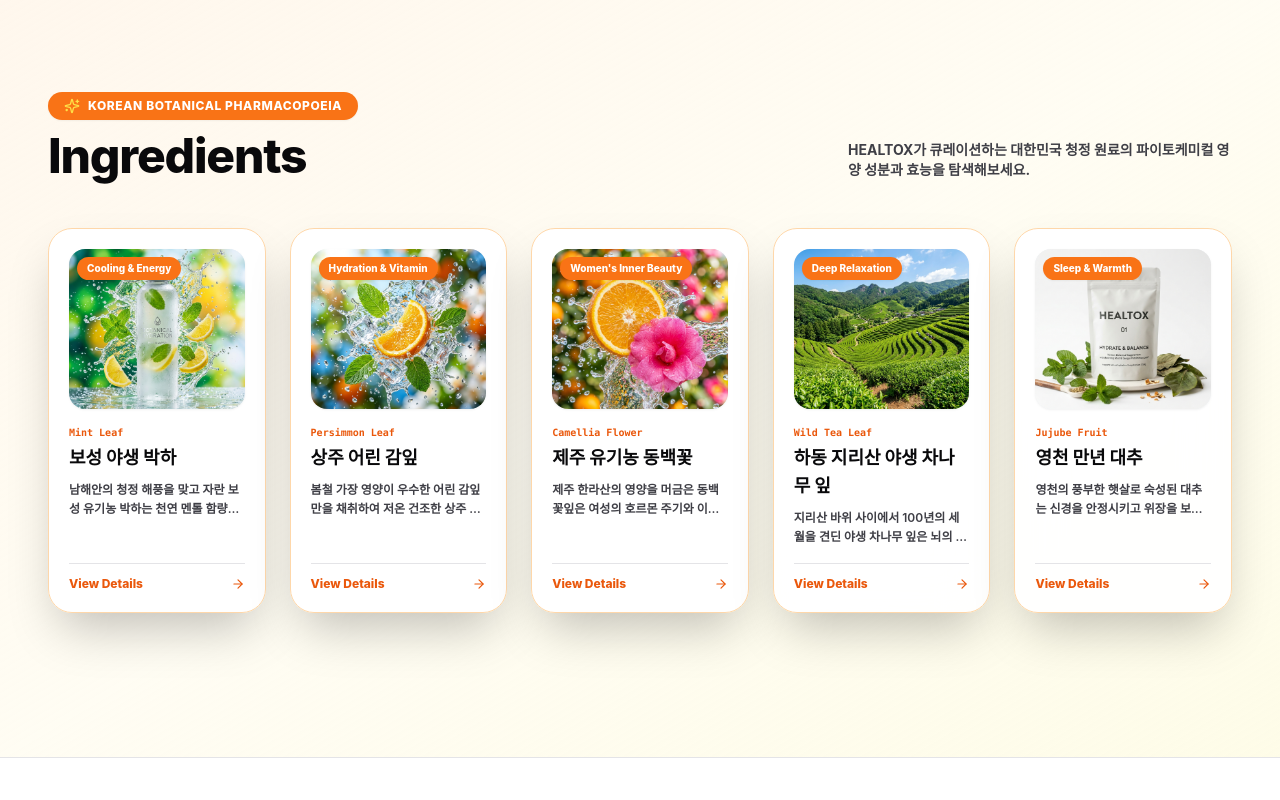
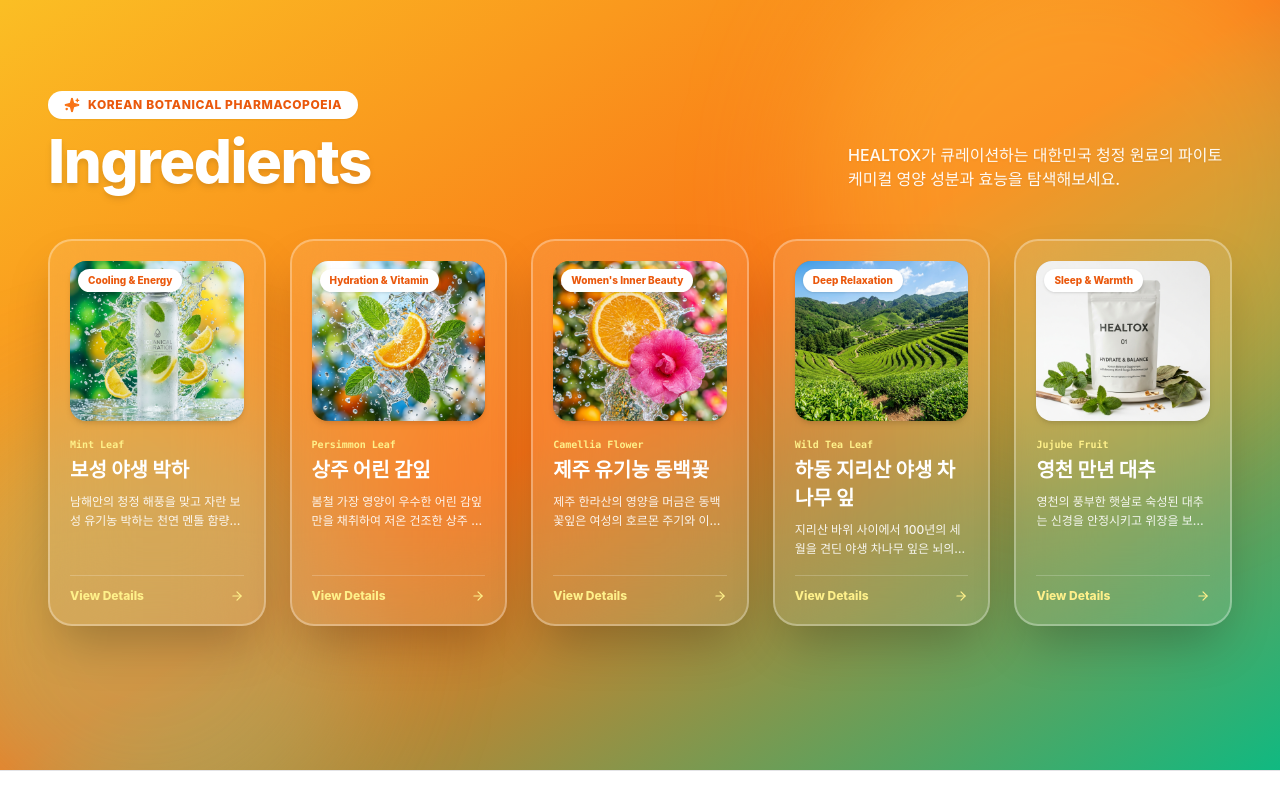
Before and after one commit to hiderue100-beep/healtox-landing-page, a Next.js app: page / in a window 1280 px wide. Shown: the part 3180-3980 px from the top of the page. Built offline with nearby package versions, Linux system fonts and the light colour scheme; a web font is replaced by a local one.

Commit message:
feat: update Ingredients section background to exact hero signature gradient with ultra-readable glassmorphic cards

```diff
--- a/components/IngredientExplorer.tsx
+++ b/components/IngredientExplorer.tsx
@@ -103,35 +103,40 @@
   const [selectedIngredient, setSelectedIngredient] = useState<Ingredient | null>(null);
 
   return (
-    <section id="ingredient-explorer" className="py-24 bg-gradient-to-br from-orange-50 via-amber-50/60 to-yellow-50 text-primary-DEFAULT relative border-t border-orange-200/60">
-      <div className="max-w-7xl mx-auto px-6 md:px-12">
+    <section id="ingredient-explorer" className="py-24 bg-gradient-to-br from-amber-400 via-orange-500 to-emerald-500 text-white relative overflow-hidden">
+
+      {/* Background Ambient Spheres matching Hero/Newsletter */}
+      <div className="absolute top-0 right-0 w-[550px] h-[550px] bg-yellow-300/30 rounded-full blur-3xl pointer-events-none -mr-20 -mt-20" />
+      <div className="absolute bottom-0 left-0 w-[450px] h-[450px] bg-emerald-300/30 rounded-full blur-3xl pointer-events-none -ml-20 -mb-20" />
+
+      <div className="max-w-7xl mx-auto px-6 md:px-12 relative z-10">
 
         {/* Section Header */}
         <div className="flex flex-col md:flex-row md:items-end justify-between gap-6 mb-12">
           <div>
-            <div className="inline-flex items-center gap-2 px-4 py-1.5 rounded-full bg-orange-500 text-white text-xs font-extrabold uppercase tracking-wider mb-3 shadow-sm">
-              <Sparkles className="w-4 h-4 text-yellow-300" />
+            <div className="inline-flex items-center gap-2 px-4 py-1.5 rounded-full bg-white text-orange-600 text-xs font-extrabold uppercase tracking-wider mb-3 shadow-sm">
+              <Sparkles className="w-4 h-4 text-orange-500 fill-orange-500" />
               Korean Botanical Pharmacopoeia
             </div>
-            <h2 className="text-4xl sm:text-5xl font-extrabold text-[#09090B] tracking-tight leading-none">
+            <h2 className="text-4xl sm:text-5xl lg:text-6xl font-extrabold text-white tracking-tight leading-none drop-shadow-md">
               Ingredients
             </h2>
           </div>
-          <p className="text-sm text-primary-muted max-w-sm font-bold">
+          <p className="text-sm sm:text-base text-white/95 max-w-sm font-medium drop-shadow-sm">
             HEALTOX가 큐레이션하는 대한민국 청정 원료의 파이토케미컬 영양 성분과 효능을 탐색해보세요.
           </p>
         </div>
 
-        {/* Ingredients Grid */}
+        {/* Ingredients Grid Cards */}
         <div className="grid grid-cols-1 sm:grid-cols-2 lg:grid-cols-5 gap-6 mb-12">
           {INGREDIENTS.map((ing) => (
             <div
               key={ing.id}
               onClick={() => setSelectedIngredient(ing)}
-              className="bg-white/95 backdrop-blur-xl rounded-3xl p-5 border border-orange-200 hover:border-orange-500 hover:scale-[1.02] transition-all duration-300 cursor-pointer group flex flex-col justify-between shadow-2xl"
+              className="bg-white/10 backdrop-blur-2xl rounded-3xl p-5 border-2 border-white/30 hover:border-white hover:bg-white/20 hover:scale-[1.02] transition-all duration-300 cursor-pointer group flex flex-col justify-between shadow-2xl"
             >
               <div>
-                <div className="relative w-full h-40 rounded-2xl overflow-hidden mb-4 shadow-subtle bg-slate-100">
+                <div className="relative w-full h-40 rounded-2xl overflow-hidden mb-4 shadow-md bg-black/20">
                   <Image
                     src={ing.image}
                     alt={ing.name}
@@ -139,25 +144,25 @@
                     className="object-cover object-center group-hover:scale-105 transition-transform duration-500"
                     sizes="(max-width: 768px) 50vw, 20vw"
                   />
-                  <span className="absolute top-2 left-2 px-2.5 py-1 rounded-md bg-orange-500 text-white text-[10px] font-extrabold shadow-sm">
+                  <span className="absolute top-2 left-2 px-2.5 py-1 rounded-md bg-white text-orange-600 text-[10px] font-extrabold shadow">
                     {ing.category}
                   </span>
                 </div>
 
-                <div className="text-[10px] font-mono font-extrabold text-orange-600 mb-1">
+                <div className="text-[10px] font-mono font-extrabold text-yellow-200 mb-1">
                   {ing.hanja}
                 </div>
 
-                <h3 className="text-lg font-extrabold text-[#09090B] group-hover:text-orange-600 transition-colors mb-2">
+                <h3 className="text-xl font-extrabold text-white group-hover:text-yellow-200 transition-colors mb-2">
                   {ing.name}
                 </h3>
 
-                <p className="text-xs text-primary-muted line-clamp-2 leading-relaxed mb-4 font-semibold">
+                <p className="text-xs text-white/90 line-clamp-2 leading-relaxed mb-4 font-medium">
                   {ing.desc}
                 </p>
               </div>
 
-              <div className="pt-3 border-t border-surface-border flex items-center justify-between text-xs text-orange-600 font-extrabold">
+              <div className="pt-3 border-t border-white/20 flex items-center justify-between text-xs text-yellow-200 font-extrabold">
                 <span>View Details</span>
                 <ArrowRight className="w-3.5 h-3.5 group-hover:translate-x-1 transition-transform" />
               </div>
@@ -181,7 +186,7 @@
                 exit={{ x: "100%" }}
                 transition={{ type: "spring", damping: 25, stiffness: 200 }}
                 onClick={(e) => e.stopPropagation()}
-                className="w-full max-w-xl bg-white text-primary-DEFAULT h-full overflow-y-auto p-8 shadow-2xl border-l border-surface-border flex flex-col justify-between"
+                className="w-full max-w-xl bg-white text-[#09090B] h-full overflow-y-auto p-8 shadow-2xl border-l border-surface-border flex flex-col justify-between"
               >
                 <div>
                   <div className="flex items-center justify-between mb-6">
@@ -190,7 +195,7 @@
                     </span>
                     <button
                       onClick={() => setSelectedIngredient(null)}
-                      className="p-2 rounded-full bg-surface-subtle hover:bg-surface-border text-primary-DEFAULT transition-colors"
+                      className="p-2 rounded-full bg-surface-subtle hover:bg-surface-border text-[#09090B] transition-colors"
                     >
                       <X className="w-5 h-5" />
                     </button>
@@ -221,7 +226,7 @@
                   </p>
 
                   <div className="space-y-4 mb-6">
-                    <div className="p-4 rounded-2xl bg-orange-50/70 border border-orange-200">
+                    <div className="p-4 rounded-2xl bg-orange-50/80 border border-orange-200">
                       <div className="text-xs font-extrabold text-orange-800 uppercase mb-2">Key Bioactive Phytochemicals</div>
                       <div className="flex flex-wrap gap-2">
                         {selectedIngredient.phytochemicals.map((p, idx) => (
--- a/preview.html
+++ b/preview.html
@@ -3,7 +3,7 @@
 <head>
   <meta charset="UTF-8">
   <meta name="viewport" content="width=device-width, initial-scale=1.0">
-  <title>HEALTOX 힐톡스 | Ingredients Botanical Hydration Platform</title>
+  <title>HEALTOX 힐톡스 | Ingredients Signature Gradient Platform</title>
   <link rel="icon" type="image/png" href="./public/favicon.png">
 
   <!-- Tailwind CSS CDN -->
@@ -134,7 +134,7 @@
 
   <!-- Live Notice Banner -->
   <div class="bg-gradient-to-r from-amber-400 via-orange-500 to-emerald-500 text-white text-center py-4 px-6 font-extrabold text-sm shadow-xl">
-    🚀 Ingredients 영문 변경 & 주황색 웜 톤 배경 반영 완료! 라이브 Vercel URL:
+    🚀 Ingredients 배경색 히어로 시그니처 그래디언트(`from-amber-400 via-orange-500 to-emerald-500`) 100% 동일 전환 완료! 라이브 Vercel URL:
     <a href="https://healtox-landing-page-vq2l.vercel.app/" target="_blank" class="underline font-bold ml-1">
       https://healtox-landing-page-vq2l.vercel.app/
     </a>
```
